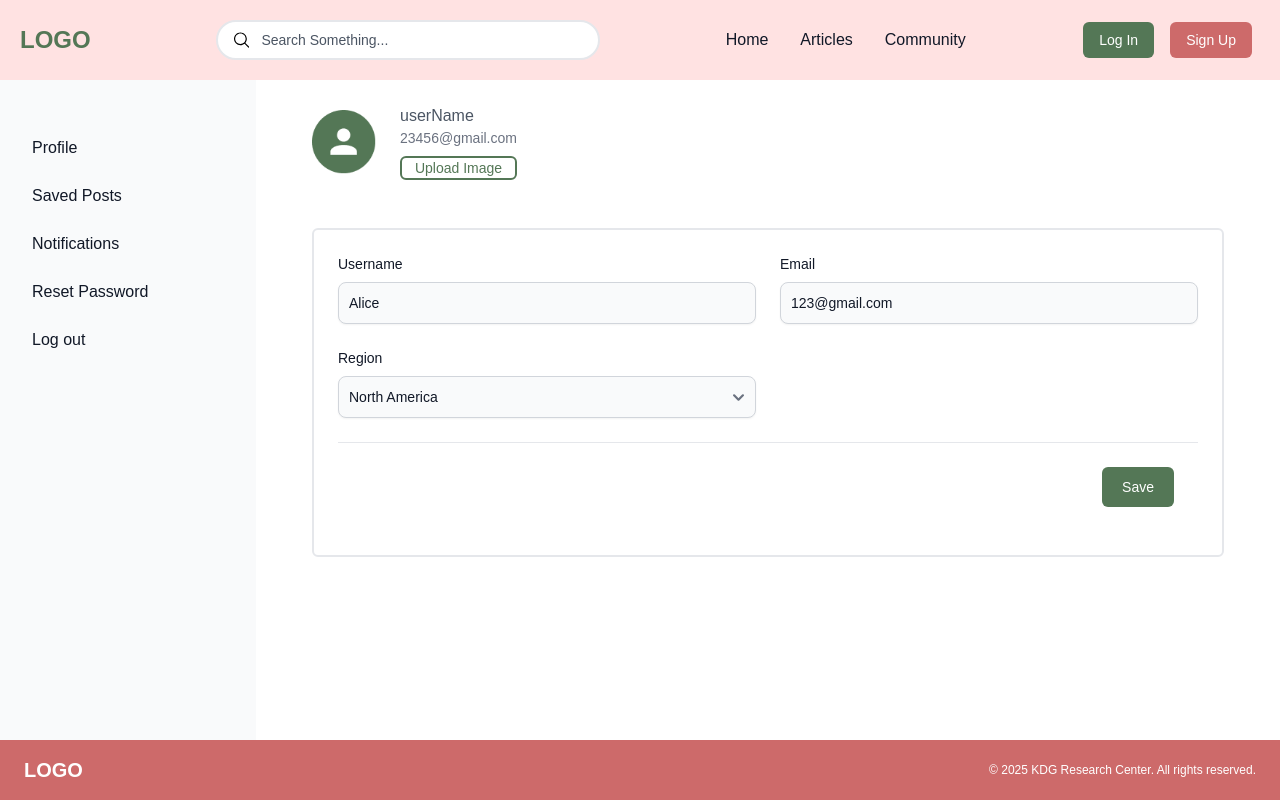
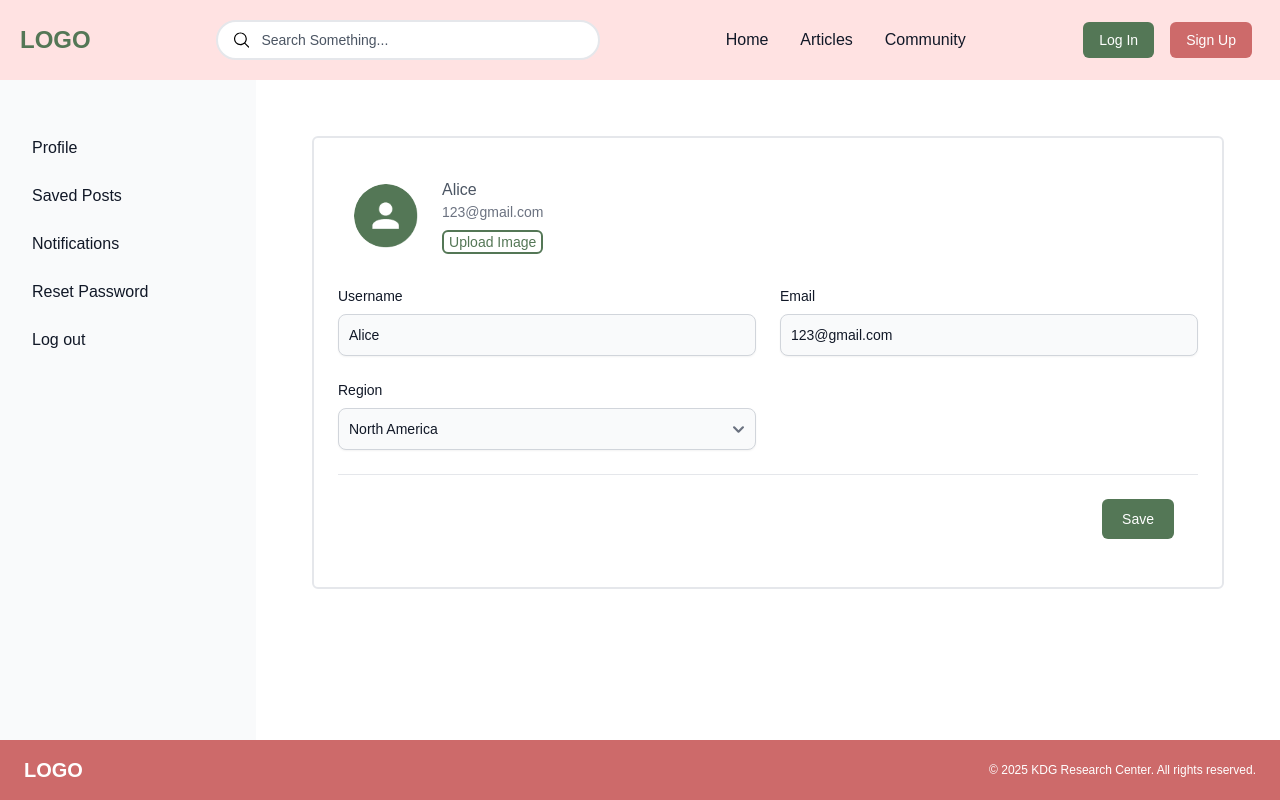
Before and after one commit to KdG-BCIT-ISSP/nest-client, a Next.js app: page /profile in a window 1280 px wide. Built offline with nearby package versions, Linux system fonts and the light colour scheme.

Commit message:
[NEST-FE-21] work on connecting api to save and update profile page

```diff
--- /dev/null
+++ b/app/api/profile/update/route.ts
@@ -0,0 +1,10 @@
+import axiosInterceptor from "../../axioInterceptor";
+
+export const updateProfile = async (username: string, region: string, avatar: string) => {
+    const response = await axiosInterceptor.put("/member/me", {
+        username,
+        region,
+        avatar
+    });
+    return response.data;
+};
--- a/app/profile/page.tsx
+++ b/app/profile/page.tsx
@@ -7,6 +7,13 @@ import { useEffect, useState } from "react";
 
 export default function ProfilePage() {
   const [loading, setLoading] = useState(true);
+
+  const [userData, setUserData] = useState({
+    username: "Alice",
+    email: "123@gmail.com",
+    region: "north-america",
+    avatar: "/images/default_profile_image.png",
+  });
 
   useEffect(() => {
     setLoading(false);
@@ -20,32 +27,10 @@ export default function ProfilePage() {
     <div className="p-4 sm:ml-64">
       <SideMenu />
       <div className="container mr-auto max-w-5xl">
-        <div className="flex items-center gap-3 py-2 pl-10">
-          {/* Avatar Section */}
-          <div className="flex flex-col items-center">
-            <Image
-              src="/images/default_profile_image.png"
-              className="object-cover rounded-md shrink-0 md:w-16 md:h-16 dark:border-none"
-              alt="avatar"
-              width={70}
-              height={70}
-              priority
-            />
-          </div>
-
-          {/* Text Info Section */}
-          <div className="flex flex-col justify-center ml-3">
-            <h5 className="text-md text-gray-600">userName</h5>
-            <p className="text-gray-500 text-sm">23456@gmail.com</p>
-            <button className="mt-2 border-secondary border-2 rounded-md text-sm text-secondary hover:text-white hover:bg-secondary">
-              Upload Image
-            </button>
-          </div>
-        </div>
         <ProfileInputField
-          username="Alice"
-          email="123@gmail.com"
-          region="north-america"
+          username={userData.username}
+          email={userData.email}
+          region={userData.region}
         ></ProfileInputField>
       </div>
     </div>
--- a/components/ProfileInputField.tsx
+++ b/components/ProfileInputField.tsx
@@ -1,5 +1,13 @@
+
+"use client";
+
 import { ProfileDataType } from "@/types/ProfileDataType";
+import { updateProfile } from "@/app/api/profile/update/route";
 import { useState } from "react";
+import React from 'react';
+
+import Image from "next/image";
+
 
 const REGION_VALUES = [
   { value: "", label: "Select a region" },
@@ -13,28 +21,35 @@ export default function ProfileInputField({
   email,
   region,
 }: ProfileDataType) {
-  const [inputUsername, setInputUsername] = useState(username);
-  const [inputRegion, setInputRegion] = useState(region);
 
-  const [errors, setErrors] = useState({
-    username: "",
-    region: "",
+  const [formData, setFormData] = useState({
+    username: username || "",
+    email: email || "",
+    region: region || "",
+    avatar: "",
   });
+
+  const [errors, setErrors] = useState<{ username: string; region: string }>({ username: "", region: "" });
+  const [message, setMessage] = useState<string | null>(null);
+  const [isLoading, setIsLoading] = useState(false);
+
+  const [image, setImage] = useState<File | null>(null);
+  const [imagePreview, setImagePreview] = useState<string | null>(null);
 
   const validateForm = () => {
     let isValid = true;
     const newErrors = { username: "", region: "" };
 
-    if (!inputUsername) {
+    if (!formData.username) {
       newErrors.username = "Username can not be empty";
       isValid = false;
     }
-    if (inputUsername.length > 30) {
+    if (formData.username.length > 30) {
       newErrors.username = "Characters can not exceed 30";
       isValid = false;
     }
 
-    if (!inputRegion) {
+    if (!formData.region  ) {
       newErrors.region = "Please select a region";
       isValid = false;
     }
@@ -43,26 +58,83 @@ export default function ProfileInputField({
     return isValid;
   };
 
-  const handleSubmit = (event: React.FormEvent) => {
-    event.preventDefault();
 
-    if (validateForm()) {
-      console.log("Form is valid!");
-    } else {
-      console.log("Form is invalid.");
+  const handleChange = (e: React.ChangeEvent<HTMLInputElement | HTMLSelectElement>) => {
+    setFormData({ ...formData, [e.target.name]: e.target.value });
+  };
+
+  const handleImageChange = (e: React.ChangeEvent<HTMLInputElement>) => {
+    const file = e.target.files ? e.target.files[0] : null;
+    if (file) {
+      setImage(file);
+      setImagePreview(URL.createObjectURL(file));
+
+      const reader = new FileReader();
+      reader.onloadend = () => {
+        if (reader.result) {
+          setImagePreview(reader.result as string);
+          setFormData({ ...formData, avatar: reader.result as string });
+        }
+      };
+      reader.readAsDataURL(file);
+
+    }
+
+
+  };
+
+  const handleSubmit = async (e: React.FormEvent) => {
+    e.preventDefault();
+    setIsLoading(true);
+    setMessage(null);
+
+    if (!validateForm()) return;
+
+
+    try {
+      const response = await updateProfile(formData.username, formData.region, formData.avatar);
+      setMessage("Profile updated successfully!");
+    } catch (error) {
+      console.error("Update failed:", error);
+      setMessage("Failed to update profile.");
+    } finally {
+      setIsLoading(false);
     }
   };
 
-  const handleUsernameChange = (event: React.ChangeEvent<HTMLInputElement>) => {
-    setInputUsername(event.target.value);
-  };
-
-  const handleRegionChange = (event: React.ChangeEvent<HTMLSelectElement>) => {
-    setInputRegion(event.target.value);
-  };
-
+  const fileInputRef = React.useRef<HTMLInputElement | null>(null);
   return (
     <div className="bg-white border border-2 rounded-md relative m-10">
+      <div className="flex items-center gap-3 py-2 pl-10 pt-10">
+        {/* Avatar Section */}
+        <div className="flex flex-col items-center">
+          <Image
+            src={imagePreview || "/images/default_profile_image.png"}
+            className="object-cover rounded-full shrink-0 md:w-16 md:h-16 dark:border-none"
+            alt="avatar"
+            width={70}
+            height={70}
+            priority
+          />
+        </div>
+
+        {/* Text Info Section */}
+        <div className="flex flex-col justify-center ml-3">
+          <h5 className="text-md text-gray-600">{username}</h5>
+          <p className="text-gray-500 text-sm">{email}</p>
+          <button className="mt-2 border-secondary border-2 rounded-md text-sm text-secondary hover:text-white hover:bg-secondary"
+            onClick={() => document.getElementById("imageInput")?.click()}>
+            Upload Image
+          </button>
+          <input
+            type="file"
+            id="imageInput"
+            className="hidden"
+            accept="image/*"
+            onChange={handleImageChange}
+          />
+        </div>
+      </div>
       <div className="p-6 space-y-6">
         <form onSubmit={handleSubmit}>
           <div className="grid grid-cols-6 gap-6">
@@ -78,8 +150,8 @@ export default function ProfileInputField({
                 name="product-name"
                 id="product-name"
                 className="shadow-sm bg-gray-50 border border-gray-300 text-gray-900 sm:text-sm rounded-lg focus:ring-cyan-600 focus:border-cyan-600 block w-full p-2.5"
-                value={inputUsername}
-                onChange={handleUsernameChange}
+                value={username}
+                onChange={handleChange}
               />
               {errors.username && (
                 <p className="text-red-500 text-sm">{errors.username}</p>
@@ -112,8 +184,8 @@ export default function ProfileInputField({
                 name="region"
                 id="region"
                 className="shadow-sm bg-gray-50 border border-gray-300 text-gray-900 sm:text-sm rounded-lg focus:ring-cyan-600 focus:border-cyan-600 block w-full p-2.5"
-                value={inputRegion}
-                onChange={handleRegionChange}
+                value={formData.region}
+                onChange={handleChange}
               >
                 {REGION_VALUES.map((region) => (
                   <option key={region.value} value={region.value}>
```
